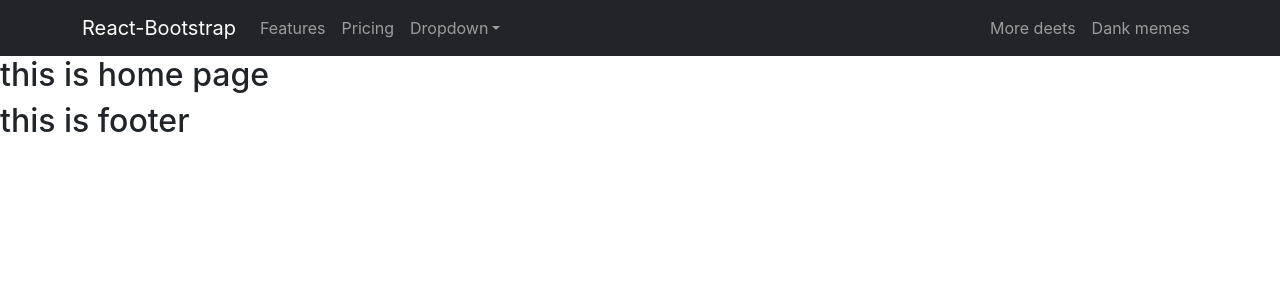
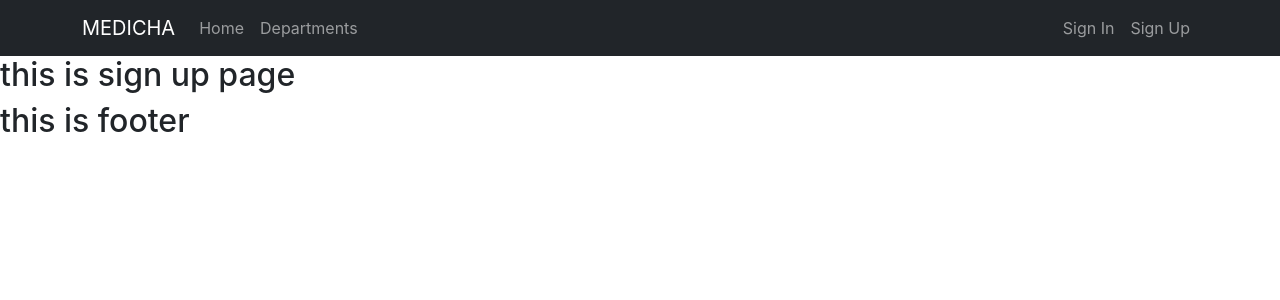
Before and after one commit to mazharul-islam321/medicha, a React (Create React App) app: page /signup in a window 1280 px wide. Shown: the top 300 px of the page. Built offline with nearby package versions, Linux system fonts and the light colour scheme.

Commit message:
update header,app and create some components like sign in, sign up

```diff
--- a/src/App.js
+++ b/src/App.js
@@ -1,15 +1,37 @@
 import "./App.css";
+import { BrowserRouter as Router, Switch, Route } from "react-router-dom";
 import Home from "./components/Home/Home";
 import Footer from "./components/Shared/Footer/Footer";
 import Header from "./components/Shared/Header/Header";
+import NotFound from "./components/NotFound/NotFound";
+import Signin from "./components/Signin/Signin";
+import Signup from "./components/Signup/Signup";
 
 function App() {
     return (
-        <div className="App">
-            <Header></Header>
-            <Home></Home>
-            <Footer></Footer>
-        </div>
+        <>
+            <Router>
+                <Header></Header>
+                <Switch>
+                    <Route exact path="/">
+                        <Home></Home>
+                    </Route>
+                    <Route path="/home">
+                        <Home></Home>
+                    </Route>
+                    <Route path="/signin">
+                        <Signin></Signin>
+                    </Route>
+                    <Route path="/signup">
+                        <Signup></Signup>
+                    </Route>
+                    <Route path="*">
+                        <NotFound></NotFound>
+                    </Route>
+                </Switch>
+                <Footer></Footer>
+            </Router>
+        </>
     );
 }
 
--- /dev/null
+++ b/src/components/NotFound/NotFound.js
@@ -0,0 +1,11 @@
+import React from "react";
+
+const NotFound = () => {
+    return (
+        <div>
+            <h2> this is 404 page</h2>
+        </div>
+    );
+};
+
+export default NotFound;
--- a/src/components/Shared/Header/Header.js
+++ b/src/components/Shared/Header/Header.js
@@ -1,40 +1,31 @@
 import React from "react";
-import { Container, Nav, Navbar, NavDropdown } from "react-bootstrap";
+import { Container, Nav, Navbar } from "react-bootstrap";
+import { Link } from "react-router-dom";
 
 const Header = () => {
     return (
         <>
             <Navbar collapseOnSelect expand="lg" bg="dark" variant="dark">
                 <Container>
-                    <Navbar.Brand href="#home">React-Bootstrap</Navbar.Brand>
+                    <Navbar.Brand as={Link} to="/">
+                        MEDICHA
+                    </Navbar.Brand>
                     <Navbar.Toggle aria-controls="responsive-navbar-nav" />
                     <Navbar.Collapse id="responsive-navbar-nav">
                         <Nav className="me-auto">
-                            <Nav.Link href="#features">Features</Nav.Link>
-                            <Nav.Link href="#pricing">Pricing</Nav.Link>
-                            <NavDropdown
-                                title="Dropdown"
-                                id="collasible-nav-dropdown"
-                            >
-                                <NavDropdown.Item href="#action/3.1">
-                                    Action
-                                </NavDropdown.Item>
-                                <NavDropdown.Item href="#action/3.2">
-                                    Another action
-                                </NavDropdown.Item>
-                                <NavDropdown.Item href="#action/3.3">
-                                    Something
-                                </NavDropdown.Item>
-                                <NavDropdown.Divider />
-                                <NavDropdown.Item href="#action/3.4">
-                                    Separated link
-                                </NavDropdown.Item>
-                            </NavDropdown>
+                            <Nav.Link as={Link} to="/home">
+                                Home
+                            </Nav.Link>
+                            <Nav.Link as={Link} to="/departments">
+                                Departments
+                            </Nav.Link>
                         </Nav>
                         <Nav>
-                            <Nav.Link href="#deets">More deets</Nav.Link>
-                            <Nav.Link eventKey={2} href="#memes">
-                                Dank memes
+                            <Nav.Link as={Link} to="/signin">
+                                Sign In
+                            </Nav.Link>
+                            <Nav.Link as={Link} to="/signup" eventKey={2}>
+                                Sign Up
                             </Nav.Link>
                         </Nav>
                     </Navbar.Collapse>
--- /dev/null
+++ b/src/components/Signin/Signin.js
@@ -0,0 +1,11 @@
+import React from "react";
+
+const Signin = () => {
+    return (
+        <div>
+            <h2>this is sign in page</h2>
+        </div>
+    );
+};
+
+export default Signin;
--- /dev/null
+++ b/src/components/Signup/Signup.js
@@ -0,0 +1,11 @@
+import React from "react";
+
+const Signup = () => {
+    return (
+        <div>
+            <h2>this is sign up page</h2>
+        </div>
+    );
+};
+
+export default Signup;
```
